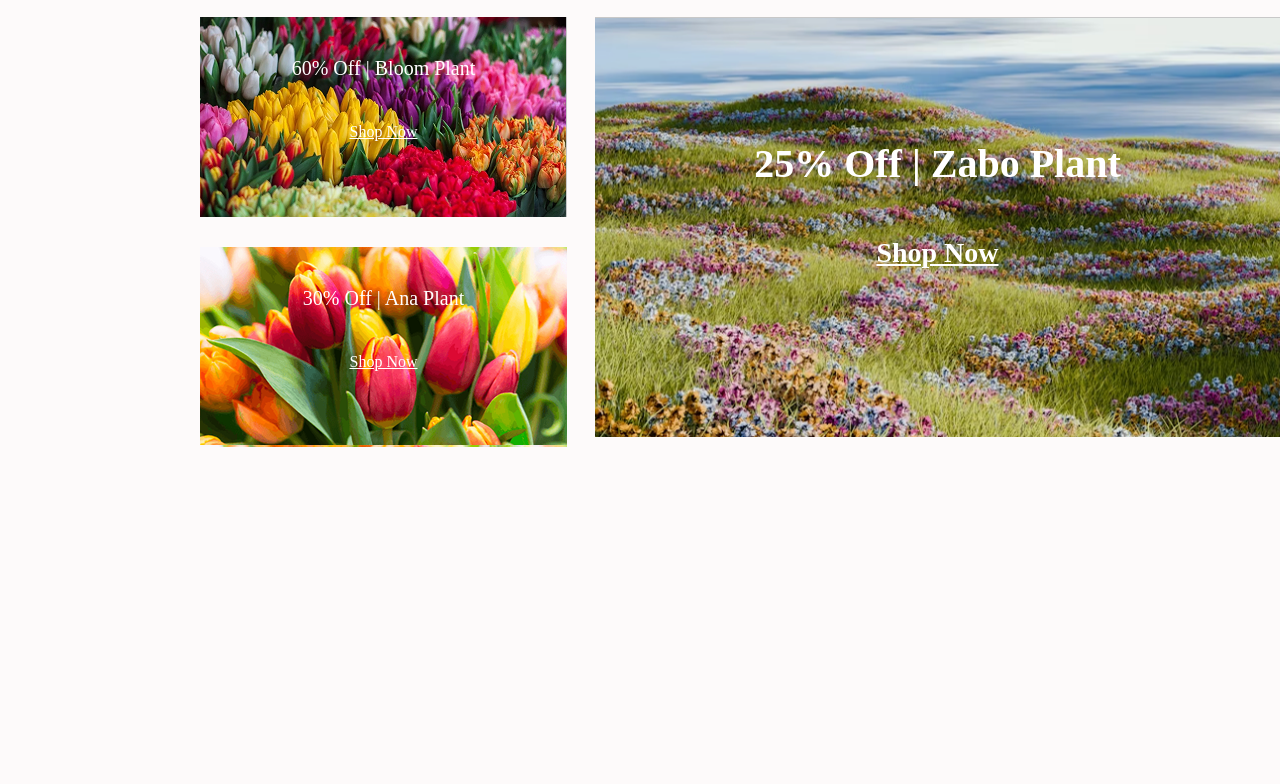
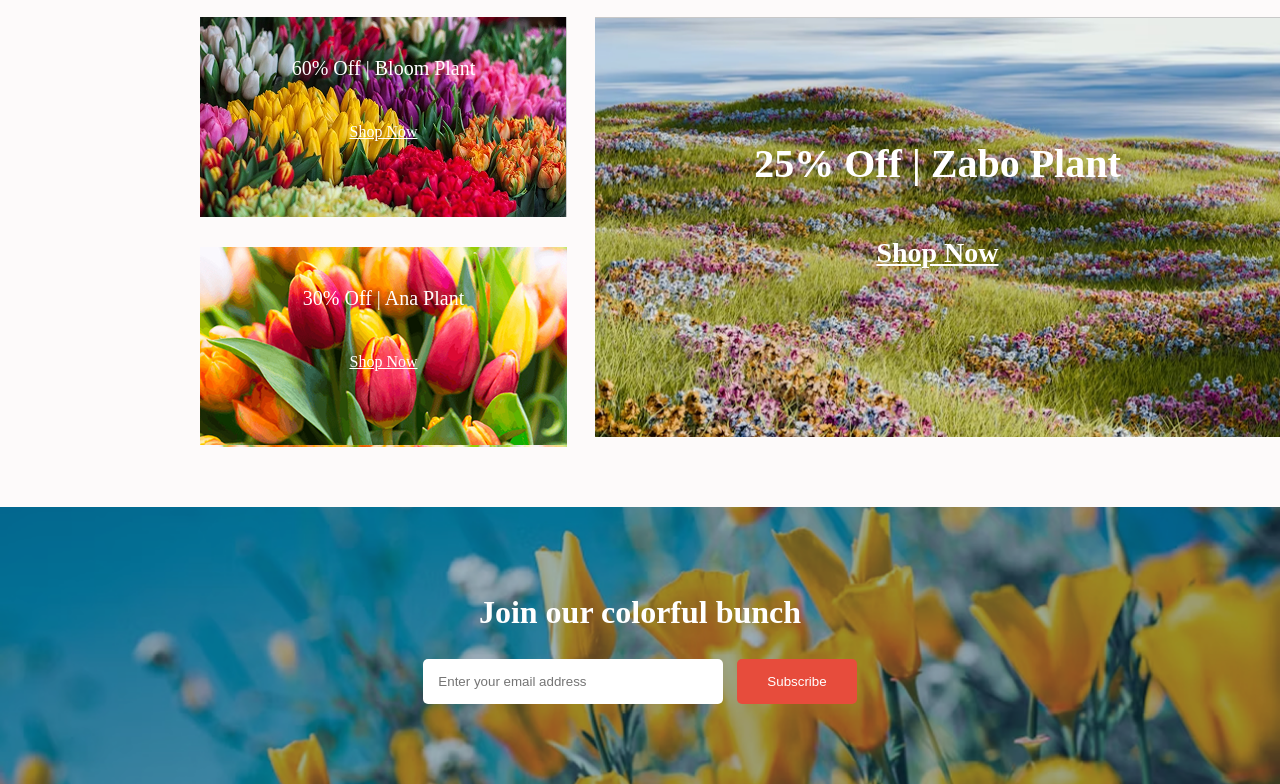
Before and after one commit to Farzanayesmin21/Assignment-02, a plain HTML site: page index.html in a window 1280 px wide. Shown: the part 2688-3472 px from the top of the page. Before the commit the page ends 3195 px from the top, so only its background shows below. Drawn offline with Linux system fonts and the light colour scheme.

Commit message:
added a join section

```diff
--- a/index.html
+++ b/index.html
@@ -139,5 +139,16 @@
     </div>
    </section>
 
+<!-- 6. Join Section  -->
+    <section class="newsletter-section">
+        <div class="newsletter-content">
+            <h3>Join our colorful bunch</h3>
+            <div class="newsletter-form">
+                <input type="email" placeholder="Enter your email address">
+                <button>Subscribe</button>
+            </div>
+        </div>
+    </section>
+
 </body>
 </html>
--- a/style.css
+++ b/style.css
@@ -264,3 +264,35 @@ ul.list-items{
     width: 750px;
     height: 420px;
 }
+/* 6.Join section style */
+.newsletter-section {
+    background-image: url("../assets/news-letter-bg.png");
+    background-size: cover;
+    background-position: center;
+    padding: 80px 5%;
+    text-align: center;
+    color: var(--white-color);
+}
+
+.newsletter-content h3 {
+    font-size: 2em;
+    margin-bottom: 20px;
+    color: var(--white-color);
+}
+
+.newsletter-form input {
+    padding: 15px;
+    border: none;
+    border-radius: 5px;
+    width: 300px;
+}
+
+.newsletter-form button {
+    padding: 15px 30px;
+    background: var(--secondary-color);
+    color: var(--white-color);
+    border: none;
+    border-radius: 5px;
+    cursor: pointer;
+    margin-left: 10px;
+}
```
